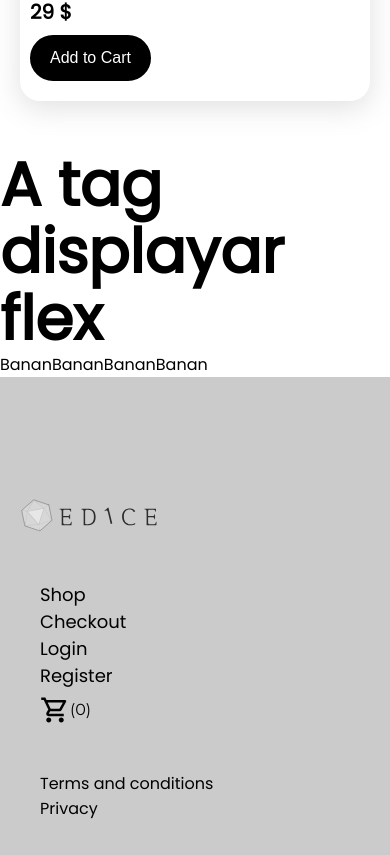
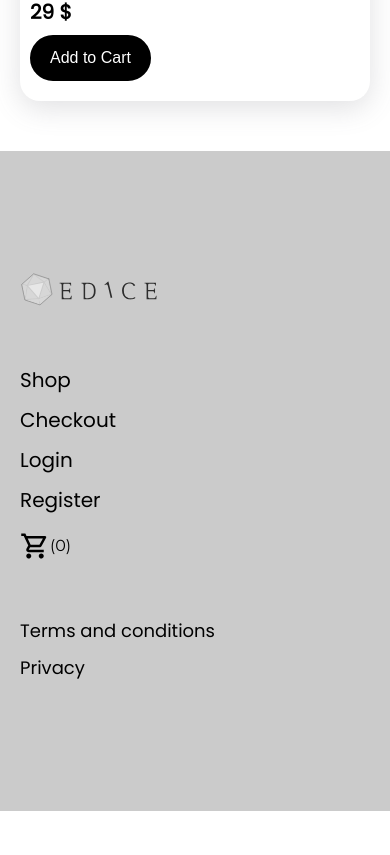
Before and after one commit to kajberg84/Edice-front, a Next.js app: page / in a window 390 px wide. Shown: the part 2237-3092 px from the top of the page. After the commit the page ends 3048 px from the top, so only its background shows below. Built offline with nearby package versions, Linux system fonts and the light colour scheme.

Commit message:
Jobbat vidare med responsivitet för footern

```diff
--- a/src/components/general/footer/footerNavbar/FooterNavbar.module.scss
+++ b/src/components/general/footer/footerNavbar/FooterNavbar.module.scss
@@ -31,7 +31,6 @@
   color: $color-black;
   border-radius: 50px;
   cursor: pointer;
-  margin-left: 20px;
   font-size: $p-normal;
   transition: 0.5s;
   font-family: 'Poppins', sans-serif;
@@ -41,4 +40,8 @@
     text-decoration: underline;
     transition: 0.5s;
   }
+
+  @media (min-width: $breakpoint-l) {
+    margin-left: 20px;
+  }
 }
--- a/src/components/general/footer/footerNavbar/FooterNavbarItems.jsx
+++ b/src/components/general/footer/footerNavbar/FooterNavbarItems.jsx
@@ -8,7 +8,6 @@ export const FooterNavbarItems = ({ items }) => {
     return items.map((item) => {
       return (
         <>
-          {/* <p key={item.id}>{item.name}</p> */}
           <ActiveLink key={item.id} linkUrl={item.link} linkText={item.name} />
         </>
       );
--- a/src/pages/index.jsx
+++ b/src/pages/index.jsx
@@ -31,13 +31,6 @@ export default function Home() {
           </p>
         </Hero>
         <ProductsWrapper />
-        <div>
-          <h1>A tag displayar flex</h1>
-          <a href="#">Banan</a>
-          <a href="#">Banan</a>
-          <a href="#">Banan</a>
-          <a href="#">Banan</a>
-        </div>
       </>
     </>
   );
--- a/src/styles/globals.scss
+++ b/src/styles/globals.scss
@@ -35,11 +35,21 @@ input + input {
 }
 
 // Styling för active link och nav-item är skev som fan
+.link-base {
+  font-size: 2rem;
+  transition: 0.5s;
+  margin: 10px 0;
+
+  @media (min-width: $breakpoint-l) {
+    margin-left: 20px;
+    margin-top: 0;
+    font-size: 1.8rem;
+  }
+}
+
 .activeLink {
+  @extend .link-base;
   text-decoration: underline;
-  font-size: 1.8rem;
-  margin-left: 20px;
-  transition: 0.5s;
 
   &:hover {
     color: $color-grey;
@@ -49,9 +59,7 @@ input + input {
 }
 
 .nav_item {
-  font-size: 1.8rem;
-  margin-left: 20px;
-  transition: 0.5s;
+  @extend .link-base;
 
   &:hover {
     color: $color-grey;
@@ -65,7 +73,7 @@ input + input {
 }
 
 .smallText {
-  font-size: 1.6rem;
+  font-size: 1.8rem;
 }
 
 // Active link styling slut
```
Also changed, not shown: src/components/general/footer/Footer.module.scss (+0 -29 lines).
